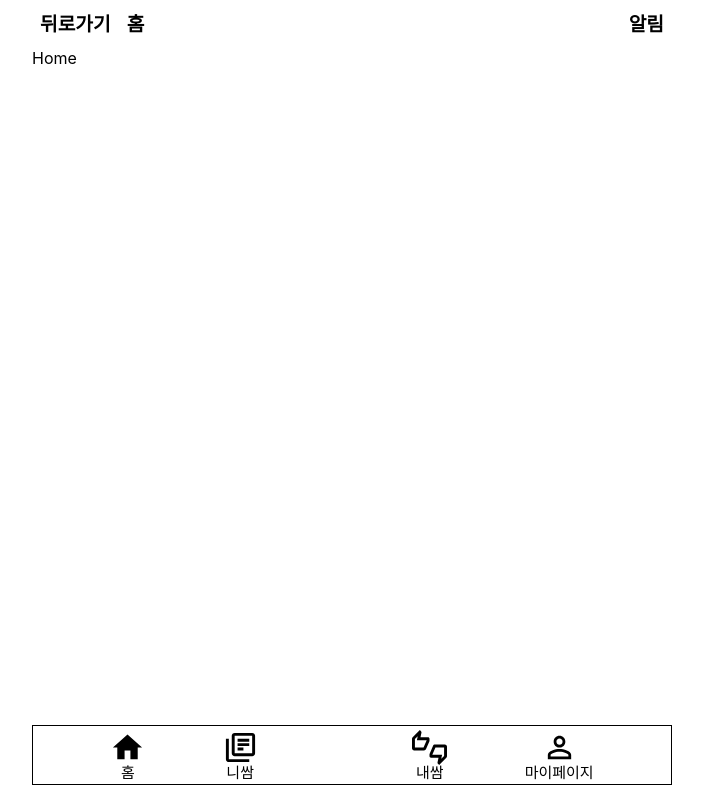
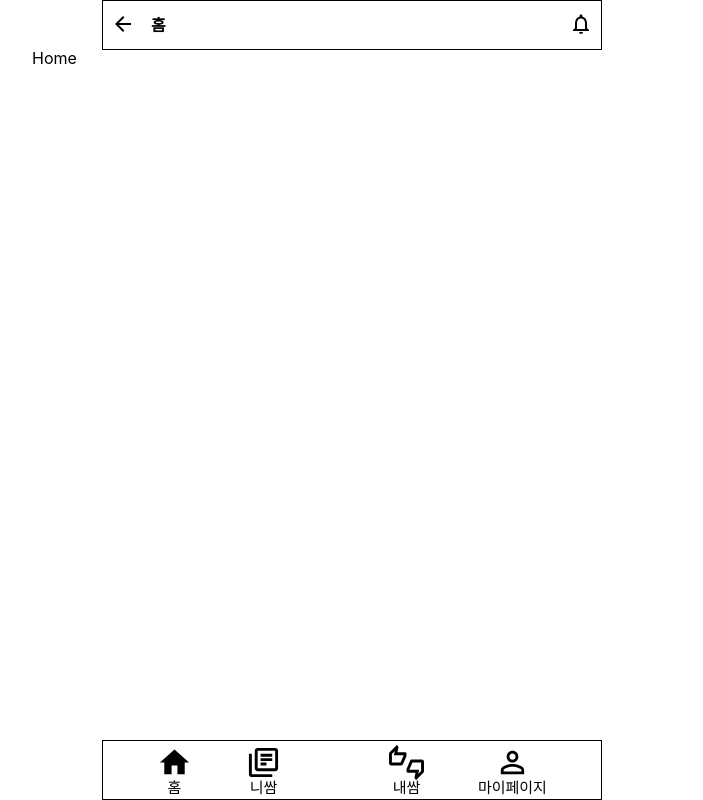
Before and after one commit to lorraine98/good-fight, a Next.js app: page / in a window 1280 px wide. Shown: the whole page, without its empty margins (288-991 px from the left). Built offline with nearby package versions, Linux system fonts and the light colour scheme.

Commit message:
feature: 뒤로가기 버튼 생성

```diff
--- a/src/components/Header.tsx
+++ b/src/components/Header.tsx
@@ -1,4 +1,8 @@
 import { useRouter } from "next/router";
+import { useState } from "react";
+import ArrowBack from "@mui/icons-material/ArrowBack";
+import NotificationsNone from "@mui/icons-material/NotificationsNone";
+import NotificationAdd from "@mui/icons-material/NotificationAdd";
 
 interface Title {
     [key: string]: string;
@@ -6,6 +10,8 @@ interface Title {
 
 const Header = () => {
     const router = useRouter();
+    const [notification, setNotification] = useState(false);
+    const [isRoot, setIsRoot] = useState(false);
 
     const title: Title = {
         "/": "홈",
@@ -20,26 +26,32 @@ const Header = () => {
         <>
             <div className="header">
                 <div className="wrapper">
-                    <div className="backbutton">뒤로가기</div>
+                    <div className="backbutton">{isRoot ? "" : <ArrowBack />}</div>
                     <div className="route">{currentRoute}</div>
                 </div>
                 <div className="wrapper">
-                    <div className="notification">알림</div>
+                    <div className="notification">
+                        {notification ? <NotificationAdd /> : <NotificationsNone />}
+                    </div>
                 </div>
             </div>
             <style jsx>{`
                 .header {
                     display: flex;
+                    margin: 0 auto;
                     align-items: center;
-                    width: 100%;
+                    width: 30vw;
                     height: 50px;
-                    font-size: 1.2rem;
+                    font-size: 1rem;
                     font-weight: bold;
                     justify-content: space-between;
+                    border: 1px solid black;
+                    min-width: 500px;
                 }
 
                 .header .wrapper {
                     display: flex;
+                    align-items: center;
                 }
 
                 .header .wrapper div {
--- a/src/components/NavBar.tsx
+++ b/src/components/NavBar.tsx
@@ -58,12 +58,14 @@ const NavBar = () => {
             <style jsx>{`
                 nav {
                     position: fixed;
-                    bottom: 15px;
+                    bottom: 0;
+                    left: 0;
+                    right: 0;
                     margin: 0 auto;
                     display: flex;
                     font-size: 15px;
                     border: 1px solid black;
-                    width: 50vw;
+                    width: 30vw;
                     height: 60px;
                     justify-content: space-evenly;
                     align-items: center;
--- a/src/styles/globals.css
+++ b/src/styles/globals.css
@@ -1,7 +1,7 @@
 html,
 body {
     padding: 0;
-    margin: 0;
+    margin: 0 auto;
     font-family: -apple-system, BlinkMacSystemFont, Segoe UI, Roboto, Oxygen, Ubuntu, Cantarell,
         Fira Sans, Droid Sans, Helvetica Neue, sans-serif;
 }
```
